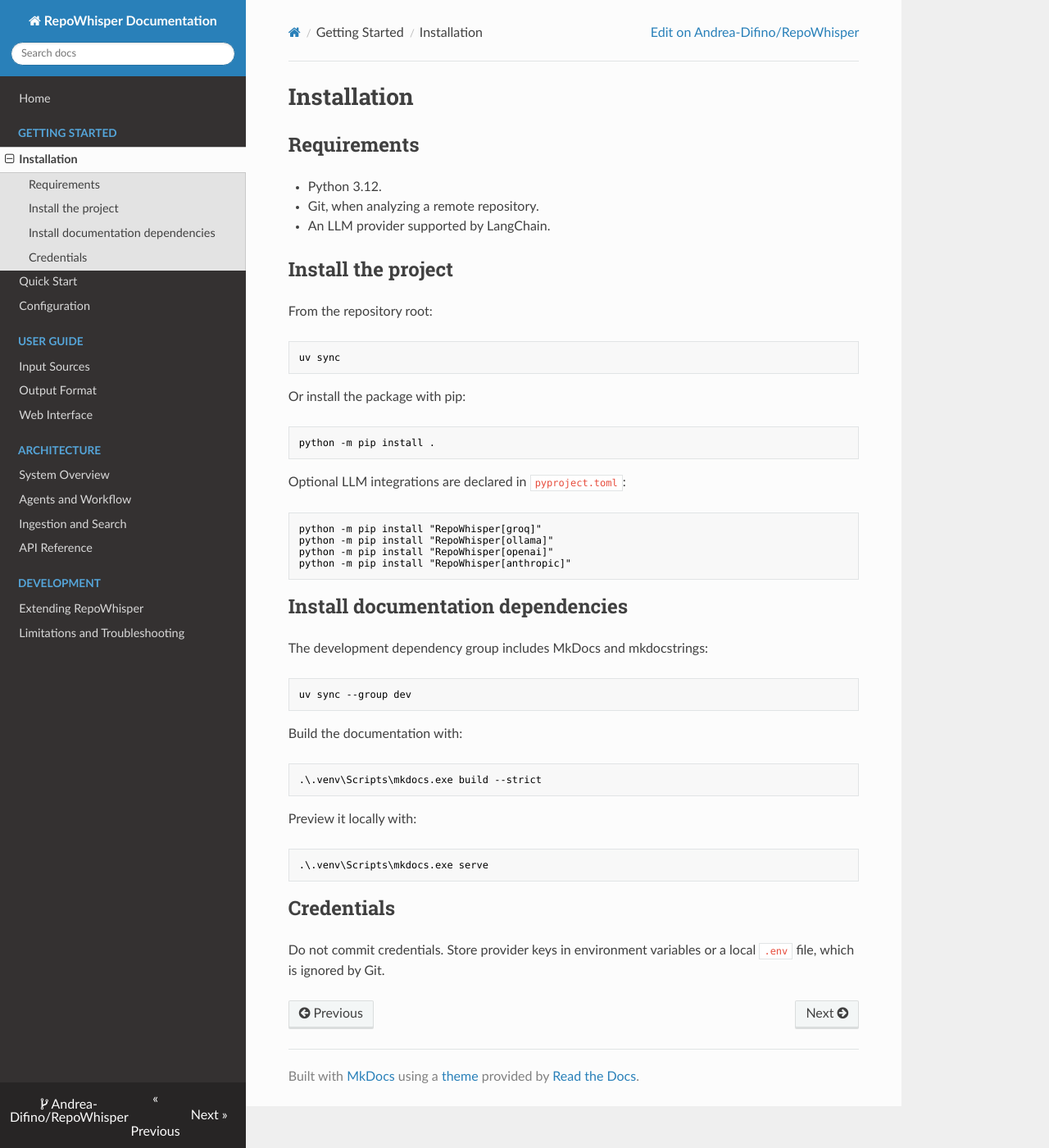
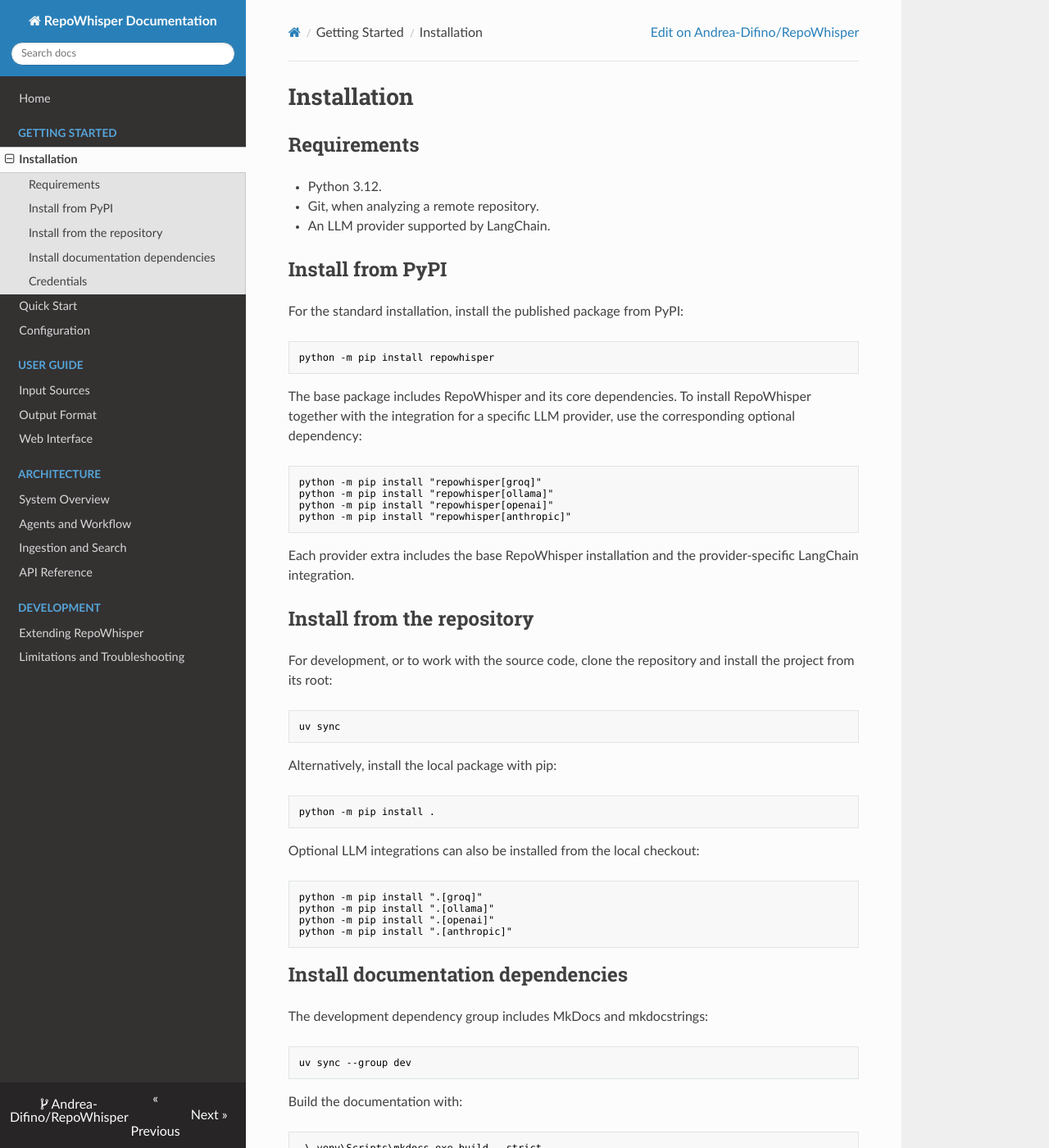
Before and after one commit to Andrea-Difino/RepoWhisper, an MkDocs documentation site: the page built from docs/installation.md, in a window 1280 px wide and 1400 px high. Shown: the whole window at 82% size. Built offline with MkDocs 1.6.1, drawn with Linux system fonts in a browser that asks for light colours; nearby versions of some CDN libraries.

Commit message:
Fixed documentation problems and repowhisper

````diff
--- a/docs/installation.md
+++ b/docs/installation.md
@@ -6,27 +6,50 @@
 - Git, when analyzing a remote repository.
 - An LLM provider supported by LangChain.
 
-## Install the project
+## Install from PyPI
 
-From the repository root:
+For the standard installation, install the published package from PyPI:
+
+```powershell
+python -m pip install repowhisper
+```
+
+The base package includes RepoWhisper and its core dependencies. To install
+RepoWhisper together with the integration for a specific LLM provider, use
+the corresponding optional dependency:
+
+```powershell
+python -m pip install "repowhisper[groq]"
+python -m pip install "repowhisper[ollama]"
+python -m pip install "repowhisper[openai]"
+python -m pip install "repowhisper[anthropic]"
+```
+
+Each provider extra includes the base RepoWhisper installation and the
+provider-specific LangChain integration.
+
+## Install from the repository
+
+For development, or to work with the source code, clone the repository and
+install the project from its root:
 
 ```powershell
 uv sync
 ```
 
-Or install the package with pip:
+Alternatively, install the local package with pip:
 
 ```powershell
 python -m pip install .
 ```
 
-Optional LLM integrations are declared in `pyproject.toml`:
+Optional LLM integrations can also be installed from the local checkout:
 
 ```powershell
-python -m pip install "RepoWhisper[groq]"
-python -m pip install "RepoWhisper[ollama]"
-python -m pip install "RepoWhisper[openai]"
-python -m pip install "RepoWhisper[anthropic]"
+python -m pip install ".[groq]"
+python -m pip install ".[ollama]"
+python -m pip install ".[openai]"
+python -m pip install ".[anthropic]"
 ```
 
 ## Install documentation dependencies
````
Also changed, not shown: docs/configuration.md (+13 -4 lines), docs/quickstart.md (+22 -2 lines), docs/web-interface.md (+25 -1 lines), 1 other file.
